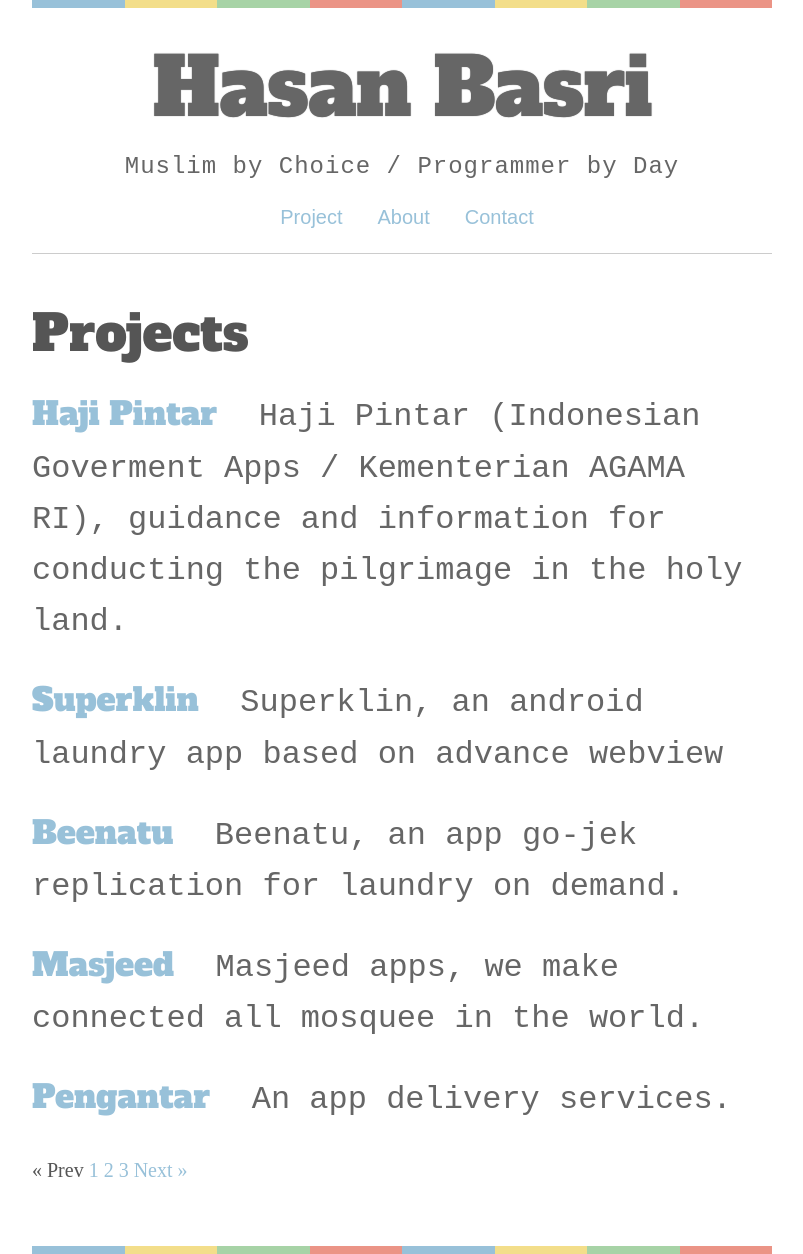
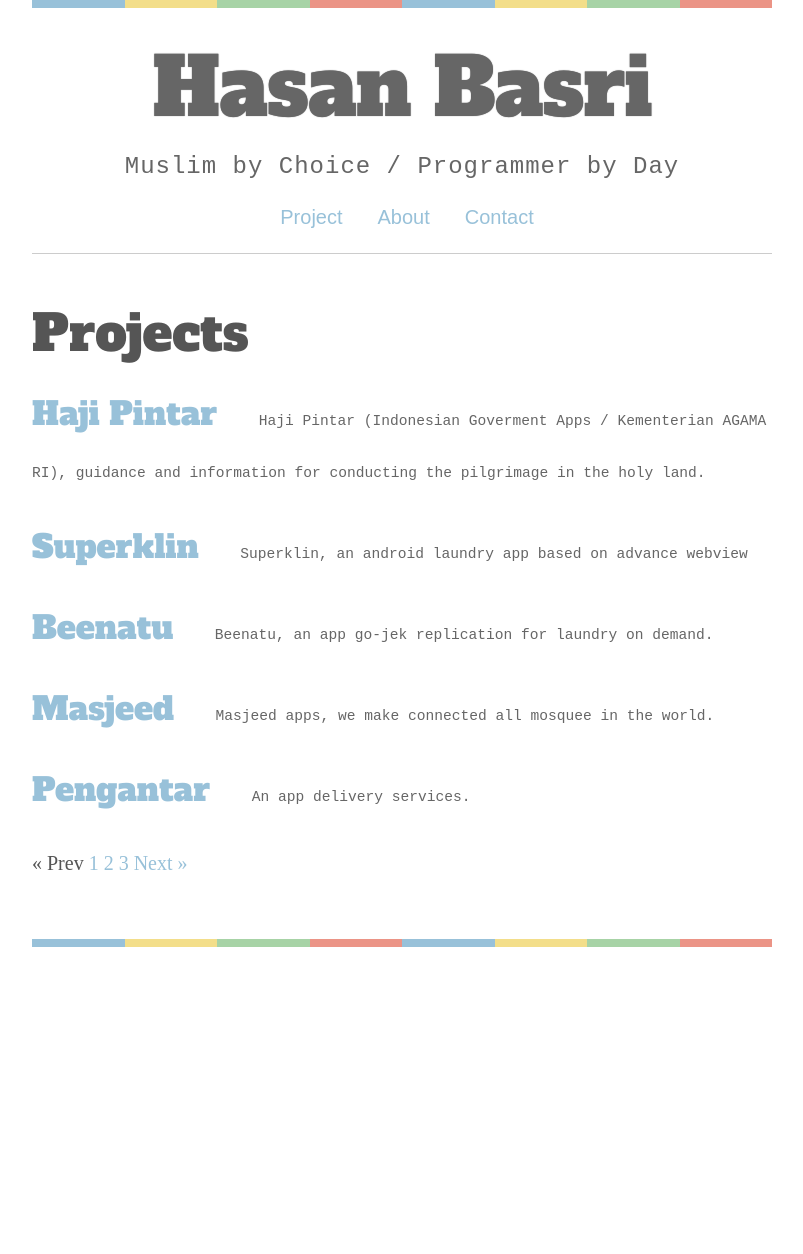
Before and after one commit to ngeeeng/ngeeeng.github.io, a Jekyll site: the page built from index.html, in a window 1280 px wide. Shown: the whole page, without its empty margins (238-1041 px from the left). Built offline with Jekyll 4.4.1, drawn with Linux system fonts in a browser that asks for light colours; some web fonts are replaced; the list of posts is cut into pages by our own code; after the commit the page ends 947 px from its top, so only the background shows below that.

Commit message:
change size post-desc

```diff
--- a/_sass/_layout.scss
+++ b/_sass/_layout.scss
@@ -78,9 +78,10 @@
 }
 
 .post-description {
-    color: $grey-color;
     line-height: 0;
     font-family: monospace;
+    font-size: $small-font-size;
+    color: $grey-color;
 }
 
 
--- a/index.html
+++ b/index.html
@@ -12,7 +12,7 @@
         <h2>
           <a class="post-link" href="{{ post.url | prepend: site.baseurl }}">{{ post.title }}</a>
           <!--<span class="post-meta"><small>{{ post.date | date: "%b %-d, %Y" }}</small></span>-->
-          <span class="post-description">{{ post.description }}</span>
+          <span class="post-description"><small>{{ post.description }}</small></span>
         </h2>
 
       </li>
```
